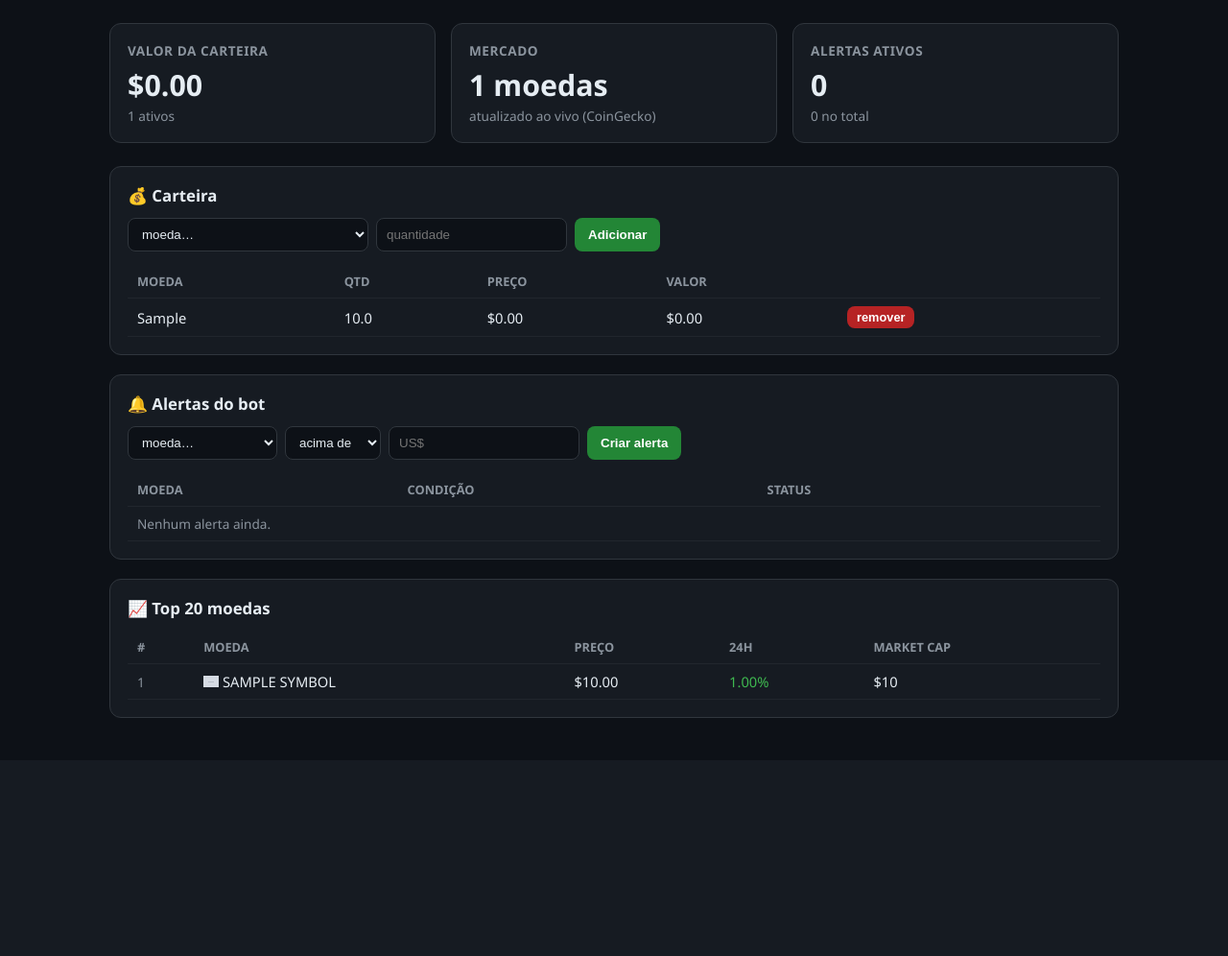
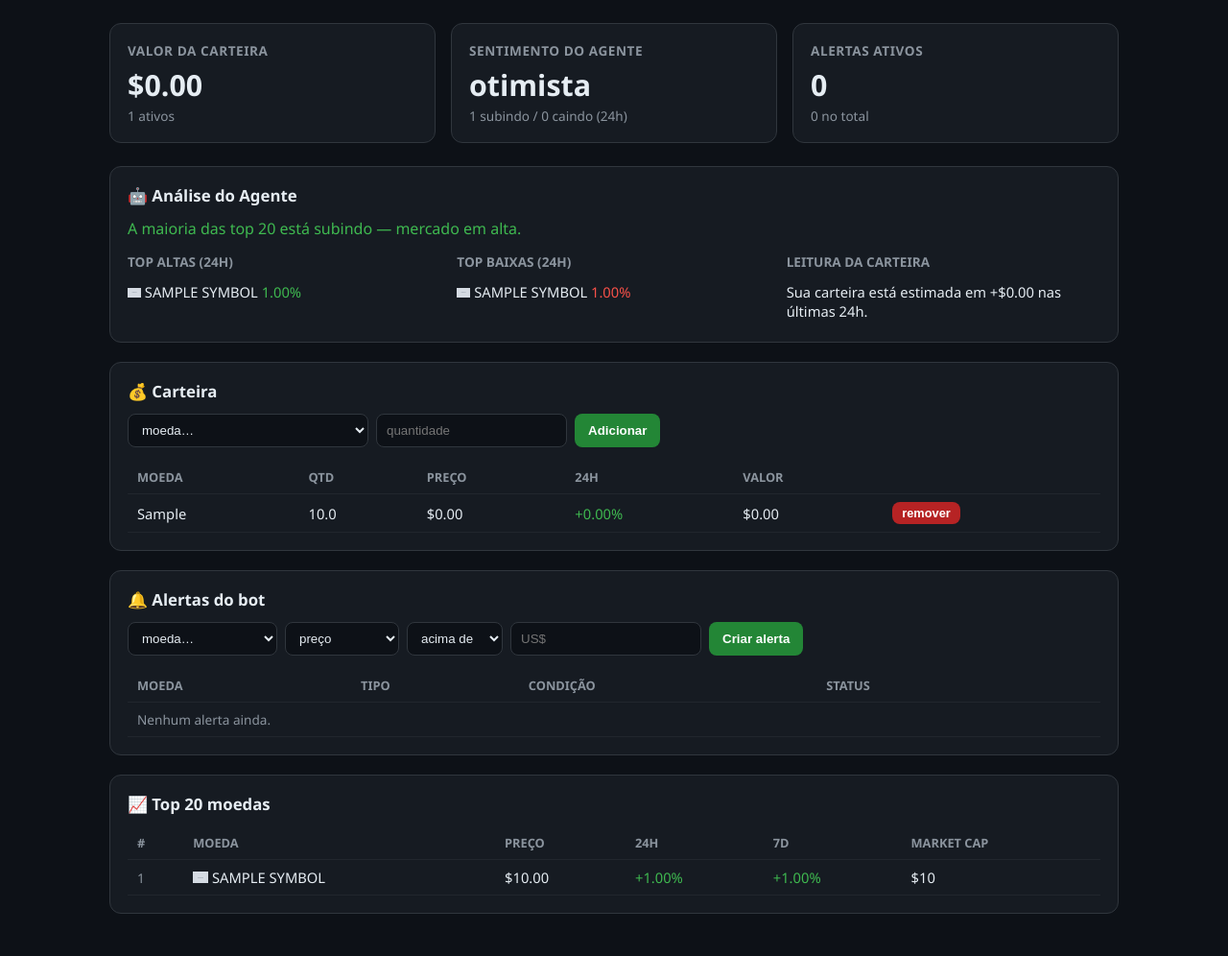
Before and after one commit to issisbrasil18-star/Agente-Zeus, a Flask app: page / in a window 1280 px wide. Shown: the part 58-1054 px from the top of the page at 96% size. Before the commit the page ends 806 px from the top, so only its background shows below. Run offline with Flask 3, Linux system fonts and the light colour scheme; tables that the repository leaves empty hold one stand-in row (values such as "Sample post"); grey boxes marked "Sample" are stand-in pictures; a database or web service that is not in the repository returns one stand-in record (values such as "Sample title"); data that the repository does not hold is empty.

Commit message:
feat: lógica do agente — análise de mercado e alertas de variação
- Painel "Análise do Agente": sentimento (otimista/pessimista/neutro),
  top altas/baixas 24h e leitura da carteira (P&L estimado)
- Alertas de variação 24h (além dos de preço)
- Variação 24h e 7d na tabela de mercado e na carteira
- Cache de 60s nas cotações (rate limit da CoinGecko)
- Corrige escopo de pct() e atualiza READMEs (roadmap 2-4 concluídos)

```diff
--- a/dashboard/app.py
+++ b/dashboard/app.py
@@ -1,11 +1,11 @@
 """Agente Zeus — Dashboard do bot de criptomoedas.
 
 App Flask com:
-  - Preços ao vivo (API pública CoinGecko)
+  - Preços ao vivo (API pública CoinGecko, variação 24h e 7d)
   - Carteira (portfolio) salva em SQLite
-  - Histórico de preços simples
-  - Alertas de preço (acima/abaixo de um valor)
-  - "Bot" que verifica os alertas a cada refresh
+  - Histórico de preços
+  - Alertas de preço (acima/abaixo de um valor) e de variação (24h %)
+  - Análise do agente: sentimento do mercado, destaques e leitura da carteira
 
 Rodar localmente:
     pip install -r requirements.txt
@@ -15,15 +15,20 @@ Acesse http://localhost:5000
 
 import sqlite3
 import time
-import threading
 
 import requests
+
+# cache simples das cotações (TTL em segundos) para respeitar o
+# rate limit da API gratuita da CoinGecko
+_cache = {"data": None, "ts": 0.0}
+CACHE_TTL = 60
 from flask import Flask, flash, jsonify, redirect, render_template, request, url_for
 
 DB_PATH = "crypto.db"
 COINGECKO_MARKETS = (
     "https://api.coingecko.com/api/v3/coins/markets"
-    "?vs_currency=usd&order=market_cap_desc&per_page=20&page=1&sparkline=false"
+    "?vs_currency=usd&order=market_cap_desc&per_page=20&page=1"
+    "&sparkline=false&price_change_percentage=24h,7d"
 )
 
 app = Flask(__name__)
@@ -58,6 +63,7 @@ def init_db():
                 id INTEGER PRIMARY KEY AUTOINCREMENT,
                 coin_id TEXT NOT NULL,
                 symbol TEXT NOT NULL,
+                kind TEXT NOT NULL DEFAULT 'preco',
                 direction TEXT NOT NULL CHECK (direction IN ('acima', 'abaixo')),
                 threshold REAL NOT NULL,
                 triggered INTEGER NOT NULL DEFAULT 0,
@@ -65,17 +71,30 @@ def init_db():
             );
             """
         )
+        # migração de bancos antigos: coluna 'kind'
+        cols = [r[1] for r in conn.execute("PRAGMA table_info(alerts)")]
+        if "kind" not in cols:
+            conn.execute("ALTER TABLE alerts ADD COLUMN kind TEXT NOT NULL DEFAULT 'preco'")
+        conn.commit()
 
 
 # ---------------------------------------------------------------- preços
 def fetch_market():
-    """Busca as top moedas na CoinGecko. Retorna lista de dicts."""
+    """Busca as top moedas na CoinGecko, com cache de 60s.
+
+    Em caso de erro devolve o último resultado válido (ou lista vazia).
+    """
+    now = time.time()
+    if _cache["data"] is not None and now - _cache["ts"] < CACHE_TTL:
+        return _cache["data"]
     try:
         resp = requests.get(COINGECKO_MARKETS, timeout=10)
         resp.raise_for_status()
-        return resp.json()
+        data = resp.json()
+        _cache["data"], _cache["ts"] = data, now
+        return data
     except Exception:
-        return []
+        return _cache["data"] or []
 
 
 def save_history(market):
@@ -89,20 +108,28 @@ def save_history(market):
         conn.commit()
 
 
+# ---------------------------------------------------------------- agente
 def check_alerts(market):
-    """O 'bot': dispara alertas cujo preço cruzou o limiar."""
+    """O 'bot': dispara alertas cuja condição foi atingida."""
     price_by_id = {c["id"]: c["current_price"] for c in market}
+    pct_by_id = {c["id"]: (c.get("price_change_percentage_24h") or 0) for c in market}
     fired = []
     with db() as conn:
         for a in conn.execute("SELECT * FROM alerts WHERE triggered = 0").fetchall():
-            price = price_by_id.get(a["coin_id"])
-            if price is None:
+            if a["kind"] == "variacao":
+                value = pct_by_id.get(a["coin_id"])
+                label = f"{a['symbol']} variou {value:+.2f}% em 24h"
+            else:
+                value = price_by_id.get(a["coin_id"])
+                label = f"{a['symbol']} está a ${value:,.2f}" if value is not None else a["symbol"]
+            if value is None:
                 continue
-            hit = (
-                a["direction"] == "acima" and price >= a["threshold"]
-            ) or (a["direction"] == "abaixo" and price <= a["threshold"])
+            hit = (a["direction"] == "acima" and value >= a["threshold"]) or (
+                a["direction"] == "abaixo" and value <= a["threshold"]
+            )
             if hit:
-                msg = f"{a['symbol']} {a['direction']} de ${a['threshold']:,.2f} — preço atual ${price:,.2f}"
+                unit = "%" if a["kind"] == "variacao" else "$"
+                msg = f"{label} — gatilho: {a['direction']} de {unit}{a['threshold']:,.2f}"
                 conn.execute(
                     "UPDATE alerts SET triggered = 1, message = ? WHERE id = ?",
                     (msg, a["id"]),
@@ -112,18 +139,88 @@ def check_alerts(market):
     return fired
 
 
+def pct(c):
+    """Variação 24h de uma moeda do mercado (0 se indisponível)."""
+    return (c.get("price_change_percentage_24h") or 0)
+
+
+def agent_analysis(market, portfolio):
+    """A análise do agente: sentimento, destaques e leitura da carteira."""
+    if not market:
+        return None
+
+    pct7 = lambda c: (c.get("price_change_percentage_7d_in_currency") or 0)
+    ups = [c for c in market if pct(c) >= 0]
+    downs = [c for c in market if pct(c) < 0]
+
+    sorted_24h = sorted(market, key=pct)
+    top_gainers = sorted_24h[-3:][::-1]
+    top_losers = sorted_24h[:3]
+
+    if len(ups) >= len(market) * 0.7:
+        sentiment = "otimista"
+        sentiment_note = "A maioria das top 20 está subindo — mercado em alta."
+    elif len(downs) >= len(market) * 0.7:
+        sentiment = "pessimista"
+        sentiment_note = "A maioria das top 20 está caindo — cuidado com compras hoje."
+    else:
+        sentiment = "neutro"
+        sentiment_note = "Mercado misto, sem direção clara nas top 20."
+
+    notes = []
+    if portfolio:
+        price_by_id = {c["id"]: c for c in market}
+        pl_24h = 0.0
+        worst = best = None
+        for p in portfolio:
+            c = price_by_id.get(p["coin_id"])
+            if not c:
+                continue
+            change = pct(c) * p["value"] / 100
+            pl_24h += change
+            if best is None or change > best[1]:
+                best = (p["symbol"], change, pct(c))
+            if worst is None or change < worst[1]:
+                worst = (p["symbol"], change, pct(c))
+        if pl_24h >= 0:
+            notes.append(
+                f"Sua carteira está estimada em +${pl_24h:,.2f} nas últimas 24h."
+            )
+        else:
+            notes.append(
+                f"Sua carteira está estimada em -${abs(pl_24h):,.2f} nas últimas 24h."
+            )
+        if best:
+            notes.append(f"Melhor posição: {best[0]} ({best[2]:+.2f}% em 24h).")
+        if worst and worst[0] != best[0]:
+            notes.append(f"Pior posição: {worst[0]} ({worst[2]:+.2f}% em 24h).")
+    else:
+        notes.append("Carteira vazia — adicione moedas para o agente analisar suas posições.")
+
+    return {
+        "sentiment": sentiment,
+        "sentiment_note": sentiment_note,
+        "ups": len(ups),
+        "downs": len(downs),
+        "top_gainers": top_gainers,
+        "top_losers": top_losers,
+        "notes": notes,
+    }
+
+
 # ---------------------------------------------------------------- helpers
 def portfolio_rows(market):
-    price_by_id = {c["id"]: c["current_price"] for c in market}
+    price_by_id = {c["id"]: c for c in market}
+    total = 0.0
+    items = []
     with db() as conn:
         rows = conn.execute("SELECT * FROM portfolio ORDER BY symbol").fetchall()
-    total = 0.0
-    items = []
     for r in rows:
-        price = price_by_id.get(r["coin_id"], 0.0)
+        c = price_by_id.get(r["coin_id"], {})
+        price = c.get("current_price", 0.0)
         value = price * r["amount"]
         total += value
-        items.append(dict(r, price=price, value=value))
+        items.append(dict(r, price=price, value=value, change_24h=pct(c) if c else 0))
     return items, total
 
 
@@ -146,10 +243,18 @@ def index():
     for msg in fired:
         flash(f"🔔 Alerta disparado: {msg}")
     portfolio, total = portfolio_rows(market)
+    analysis = agent_analysis(market, portfolio)
     with db() as conn:
-        alerts = conn.execute("SELECT * FROM alerts ORDER BY triggered, id DESC").fetchall()
+        alerts = conn.execute(
+            "SELECT * FROM alerts ORDER BY triggered, id DESC"
+        ).fetchall()
     return render_template(
-        "index.html", market=market, portfolio=portfolio, total=total, alerts=alerts
+        "index.html",
+        market=market,
+        portfolio=portfolio,
+        total=total,
+        alerts=alerts,
+        analysis=analysis,
     )
 
 
@@ -182,18 +287,21 @@ def portfolio_remove(item_id):
 @app.post("/alerts/add")
 def alerts_add():
     coin_id = request.form.get("coin_id", "").strip()
+    kind = request.form.get("kind", "preco")
     direction = request.form.get("direction", "acima")
     threshold = float(request.form.get("threshold") or 0)
     market = fetch_market()
     coin = next((c for c in market if c["id"] == coin_id), None)
-    if coin and threshold > 0:
+    if coin and threshold > 0 and kind in ("preco", "variacao"):
         with db() as conn:
             conn.execute(
-                "INSERT INTO alerts (coin_id, symbol, direction, threshold) VALUES (?,?,?,?)",
-                (coin_id, coin["symbol"].upper(), direction, threshold),
+                "INSERT INTO alerts (coin_id, symbol, kind, direction, threshold) "
+                "VALUES (?,?,?,?,?)",
+                (coin_id, coin["symbol"].upper(), kind, direction, threshold),
             )
             conn.commit()
-        flash(f"Alerta criado: {coin['symbol'].upper()} {direction} de ${threshold:,.2f}")
+        unit = "%" if kind == "variacao" else "$"
+        flash(f"Alerta criado: {coin['symbol'].upper()} {direction} de {unit}{threshold:,.2f}")
     return redirect(url_for("index"))
 
 
@@ -215,6 +323,12 @@ def api_history(coin_id):
     return jsonify(price_history(coin_id))
 
 
+@app.get("/api/analysis")
+def api_analysis():
+    portfolio, _ = portfolio_rows(fetch_market())
+    return jsonify(agent_analysis(fetch_market(), portfolio))
+
+
 if __name__ == "__main__":
     init_db()
     app.run(debug=True, port=5000)
--- a/dashboard/static/css/style.css
+++ b/dashboard/static/css/style.css
@@ -56,3 +56,13 @@ th { color: #8b949e; font-weight: 600; font-size: .8rem; text-transform: upperca
 @media (max-width: 640px) {
   .inline-form { flex-direction: column; }
 }
+
+/* análise do agente */
+.analysis-grid { display: grid; grid-template-columns: repeat(auto-fit, minmax(220px, 1fr)); gap: 16px; }
+.analysis-grid h4 { font-size: .85rem; color: #8b949e; margin-bottom: 8px; text-transform: uppercase; }
+.analysis-grid ul { list-style: none; }
+.analysis-grid li { padding: 4px 0; font-size: .92rem; }
+.sentiment { margin-bottom: 14px; font-size: 1rem; }
+.sentiment.otimista { color: #3fb950; }
+.sentiment.pessimista { color: #f85149; }
+.sentiment.neutro { color: #d29922; }
--- a/dashboard/templates/index.html
+++ b/dashboard/templates/index.html
@@ -8,9 +8,9 @@
     <p class="muted">{{ portfolio | length }} ativos</p>
   </div>
   <div class="card">
-    <h3>Mercado</h3>
-    <p class="big">{{ market | length }} moedas</p>
-    <p class="muted">atualizado ao vivo (CoinGecko)</p>
+    <h3>Sentimento do agente</h3>
+    <p class="big">{{ analysis.sentiment if analysis else '—' }}</p>
+    <p class="muted">{{ analysis.ups if analysis else 0 }} subindo / {{ analysis.downs if analysis else 0 }} caindo (24h)</p>
   </div>
   <div class="card">
     <h3>Alertas ativos</h3>
@@ -20,6 +20,39 @@
     <p class="muted">{{ alerts | length }} no total</p>
   </div>
 </section>
+
+{% if analysis %}
+<section class="panel analysis">
+  <h2>🤖 Análise do Agente</h2>
+  <p class="sentiment {{ analysis.sentiment }}">{{ analysis.sentiment_note }}</p>
+  <div class="analysis-grid">
+    <div>
+      <h4>Top altas (24h)</h4>
+      <ul>
+        {% for c in analysis.top_gainers %}
+        <li><img src="{{ c.image }}" width="14" alt=""> {{ c.symbol | upper }}
+            <span class="up">{{ "%.2f" | format(c.price_change_percentage_24h or 0) }}%</span></li>
+        {% endfor %}
+      </ul>
+    </div>
+    <div>
+      <h4>Top baixas (24h)</h4>
+      <ul>
+        {% for c in analysis.top_losers %}
+        <li><img src="{{ c.image }}" width="14" alt=""> {{ c.symbol | upper }}
+            <span class="down">{{ "%.2f" | format(c.price_change_percentage_24h or 0) }}%</span></li>
+        {% endfor %}
+      </ul>
+    </div>
+    <div>
+      <h4>Leitura da carteira</h4>
+      <ul>
+        {% for n in analysis.notes %}<li>{{ n }}</li>{% endfor %}
+      </ul>
+    </div>
+  </div>
+</section>
+{% endif %}
 
 <section class="panel">
   <h2>💰 Carteira</h2>
@@ -34,19 +67,20 @@
     <button type="submit">Adicionar</button>
   </form>
   <table>
-    <thead><tr><th>Moeda</th><th>Qtd</th><th>Preço</th><th>Valor</th><th></th></tr></thead>
+    <thead><tr><th>Moeda</th><th>Qtd</th><th>Preço</th><th>24h</th><th>Valor</th><th></th></tr></thead>
     <tbody>
       {% for p in portfolio %}
       <tr>
         <td>{{ p.symbol }}</td>
         <td>{{ p.amount }}</td>
         <td>${{ "{:,.2f}".format(p.price) }}</td>
+        <td class="{{ 'up' if p.change_24h >= 0 else 'down' }}">{{ "%+.2f" | format(p.change_24h) }}%</td>
         <td>${{ "{:,.2f}".format(p.value) }}</td>
         <td><form method="post" action="{{ url_for('portfolio_remove', item_id=p.id) }}">
           <button class="danger">remover</button></form></td>
       </tr>
       {% else %}
-      <tr><td colspan="5" class="muted">Carteira vazia — adicione sua primeira moeda.</td></tr>
+      <tr><td colspan="6" class="muted">Carteira vazia — adicione sua primeira moeda.</td></tr>
       {% endfor %}
     </tbody>
   </table>
@@ -61,7 +95,11 @@
       <option value="{{ c.id }}">{{ c.symbol | upper }}</option>
       {% endfor %}
     </select>
-    <select name="direction">
+    <select name="kind" id="kind-select" onchange="toggleKind()">
+      <option value="preco">preço</option>
+      <option value="variacao">variação 24h</option>
+    </select>
+    <select name="direction" id="dir-select">
       <option value="acima">acima de</option>
       <option value="abaixo">abaixo de</option>
     </select>
@@ -69,18 +107,19 @@
     <button type="submit">Criar alerta</button>
   </form>
   <table>
-    <thead><tr><th>Moeda</th><th>Condição</th><th>Status</th><th></th></tr></thead>
+    <thead><tr><th>Moeda</th><th>Tipo</th><th>Condição</th><th>Status</th><th></th></tr></thead>
     <tbody>
       {% for a in alerts %}
       <tr>
         <td>{{ a.symbol }}</td>
-        <td>{{ a.direction }} de ${{ "{:,.2f}".format(a.threshold) }}</td>
+        <td>{{ 'variação 24h' if a.kind == 'variacao' else 'preço' }}</td>
+        <td>{{ a.direction }} de {{ '%' if a.kind == 'variacao' else '$' }}{{ "{:,.2f}".format(a.threshold) }}</td>
         <td>{% if a.triggered %}<span class="ok">✔ {{ a.message }}</span>{% else %}aguardando{% endif %}</td>
         <td><form method="post" action="{{ url_for('alerts_remove', alert_id=a.id) }}">
           <button class="danger">remover</button></form></td>
       </tr>
       {% else %}
-      <tr><td colspan="4" class="muted">Nenhum alerta ainda.</td></tr>
+      <tr><td colspan="5" class="muted">Nenhum alerta ainda.</td></tr>
       {% endfor %}
     </tbody>
   </table>
@@ -89,7 +128,7 @@
 <section class="panel">
   <h2>📈 Top 20 moedas</h2>
   <table>
-    <thead><tr><th>#</th><th>Moeda</th><th>Preço</th><th>24h</th><th>Market cap</th></tr></thead>
+    <thead><tr><th>#</th><th>Moeda</th><th>Preço</th><th>24h</th><th>7d</th><th>Market cap</th></tr></thead>
     <tbody>
       {% for c in market %}
       <tr>
@@ -97,12 +136,30 @@
         <td><img src="{{ c.image }}" width="16" alt=""> {{ c.symbol | upper }}</td>
         <td>${{ "{:,.2f}".format(c.current_price) }}</td>
         <td class="{{ 'up' if c.price_change_percentage_24h >= 0 else 'down' }}">
-          {{ "%.2f" | format(c.price_change_percentage_24h or 0) }}%
-        </td>
+          {{ "%+.2f" | format(c.price_change_percentage_24h or 0) }}%</td>
+        <td class="{{ 'up' if (c.price_change_percentage_7d_in_currency or 0) >= 0 else 'down' }}">
+          {{ "%+.2f" | format(c.price_change_percentage_7d_in_currency or 0) }}%</td>
         <td>${{ "{:,.0f}".format(c.market_cap or 0) }}</td>
       </tr>
       {% endfor %}
     </tbody>
   </table>
 </section>
+
+<script>
+function toggleKind() {
+  const kind = document.getElementById('kind-select').value;
+  const dir = document.getElementById('dir-select');
+  const input = document.querySelector('input[name=threshold]');
+  if (kind === 'variacao') {
+    input.placeholder = '%';
+    dir.options[0].text = 'subiu mais que';
+    dir.options[1].text = 'caiu mais que';
+  } else {
+    input.placeholder = 'US$';
+    dir.options[0].text = 'acima de';
+    dir.options[1].text = 'abaixo de';
+  }
+}
+</script>
 {% endblock %}
```
Also changed, not shown: README.md, dashboard/README.md.
